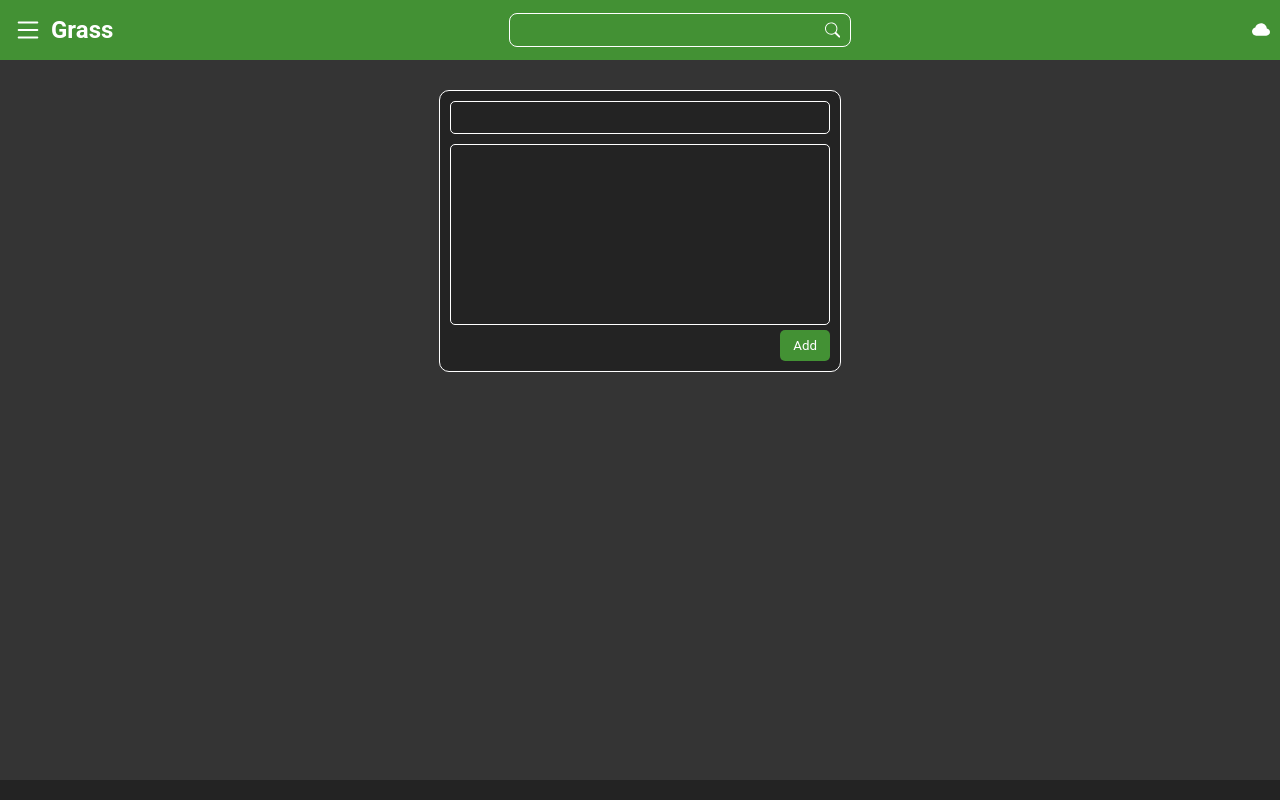
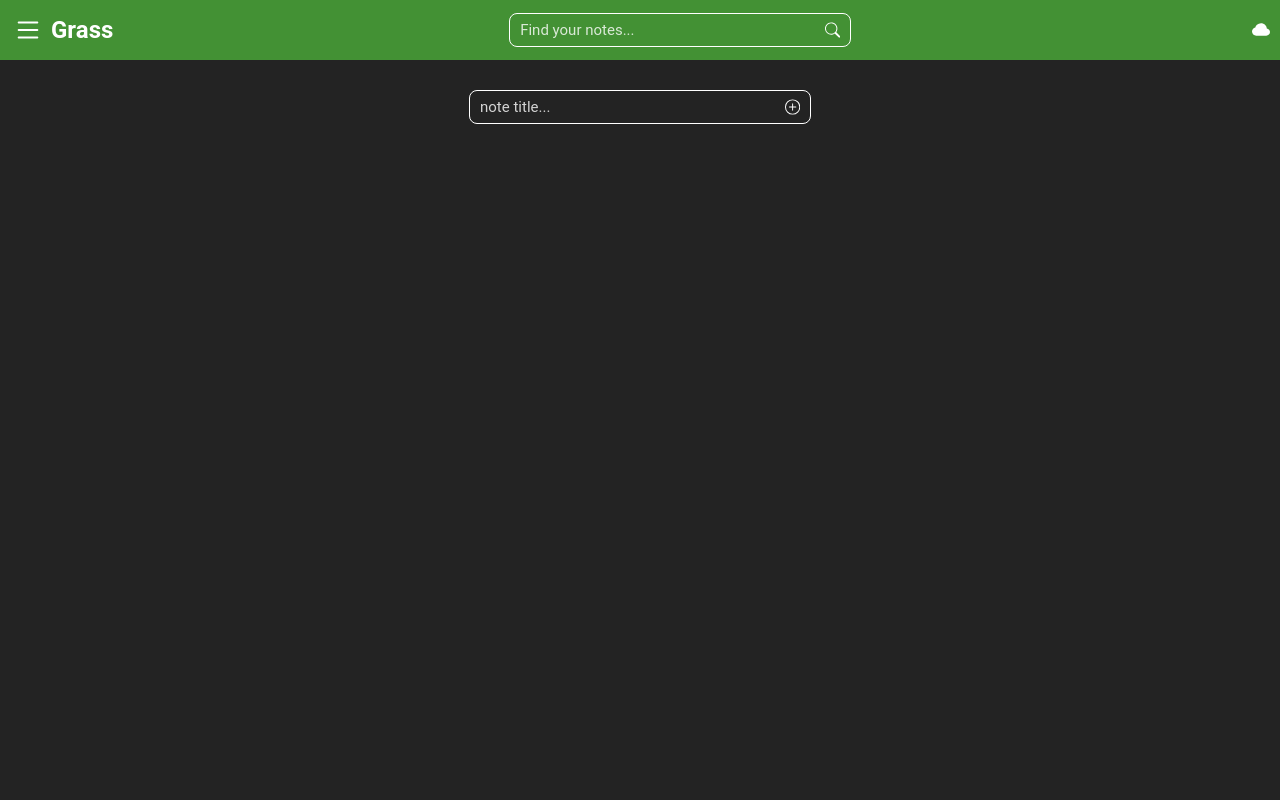
Before and after one commit to FacundoLG/Grass, a React (Create React App) app: page / in a window 1280 px wide. Built offline with nearby package versions, Linux system fonts and the light colour scheme.

Commit message:
notes systed...

```diff
--- a/src/components/Header.jsx
+++ b/src/components/Header.jsx
@@ -11,7 +11,7 @@ const Header = () => {
                     <h2 className="brand">Grass</h2>
                 </div>
            </div>
-           <Input search={true}/>
+           <Input search={true} placeholder="Find your notes..."/>
            <div className="right">
                 <BsCloudFill className="icon"/>
            </div>
--- a/src/components/Input.jsx
+++ b/src/components/Input.jsx
@@ -1,12 +1,19 @@
 import React from 'react'
 import {BsSearch, BsPlusCircle} from 'react-icons/bs'
 import '../styles/imput.css'
-const Input = ({search,note,placeholder}) => {
+const Input = ({search,note,placeholder,ret}) => {
+    const getText = () => {
+        var text = document.getElementById(placeholder).value
+        ret(text)
+        if(note){
+            document.getElementById(placeholder).value = ""
+        }
+    }
     return (
         <div className="Input">
-            <input type="text" placeholder={placeholder}/>
-            {search? <BsSearch/>:""}
-            {note? <BsPlusCircle/>:""}
+            <input type="text" id={placeholder} placeholder={placeholder}/>
+            {search? <BsSearch onClick={getText}/>:""}
+            {note? <BsPlusCircle onClick={getText}/>:""}
         </div>
     )
 }
--- a/src/components/NoteForm.jsx
+++ b/src/components/NoteForm.jsx
@@ -1,13 +1,23 @@
-import React from 'react'
+import React,{useEffect} from 'react'
 import '../styles/noteForm.css'
-const NoteForm = ({title}) => {
+const NoteForm = ({title,ret}) => {
+    useEffect(() => {
+        document.getElementById("formTitle").value = title
+    },[])
+    const finishForm = () => {
+        ret({
+            title: document.getElementById("formTitle").value,
+            text: document.getElementById("formText").value,
+            id: Math.floor(Math.random()* 1000)
+        })
+    }
     return (
         <div className="NoteForm">
             <div className="form">
-                <input className="forminput title" type="text" />
-                <textarea className="forminput text"></textarea>
+                <input id="formTitle" className="forminput title" type="text" />
+                <textarea id="formText"className="forminput text"></textarea>
                 <div className="buttonContainer">
-                    <button className="addButton">Add</button>
+                    <button onClick={finishForm} className="addButton">Add</button>
                 </div>
             </div>
         </div>
--- a/src/components/Notes.jsx
+++ b/src/components/Notes.jsx
@@ -1,13 +1,24 @@
-import React from 'react'
+import React, { useState } from 'react'
 import '../styles/notes.css'
 import Input from './Input'
 import NoteForm from './NoteForm'
 const Notes = () => {
+    const [form,setForm] = useState(false)
+    const [inputTitle,setInputTitle] = useState("")
+    const newTask = (title) =>{
+        setInputTitle(title)
+        console.log(inputTitle)
+        setForm(true)
+    }
+    const addTask = (data) =>{
+        console.log(data)
+        setForm(false)
+    }
     return (
             <div className="Notes">
-            <NoteForm/>
+                {form? <NoteForm title={inputTitle} ret={(data) => {addTask(data)}}/>: ""}
                 <div>
-                <Input note={true} placeholder={"note title..."}/>
+                {form? "": <Input note={true} placeholder={"note title..."} ret={(title)=>{ newTask(title)}}/>}
                 </div>
                 <div>
 
--- a/src/styles/imput.css
+++ b/src/styles/imput.css
@@ -17,3 +17,7 @@
   border: none;
   height: 100%;
 }
+.Input input::placeholder {
+  color: white;
+  opacity: 0.8;
+}
```
